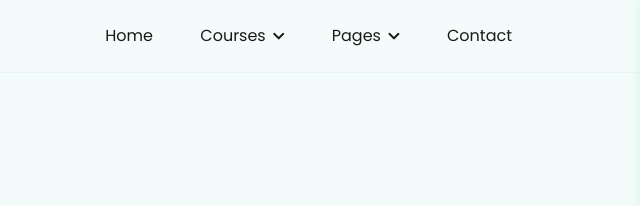
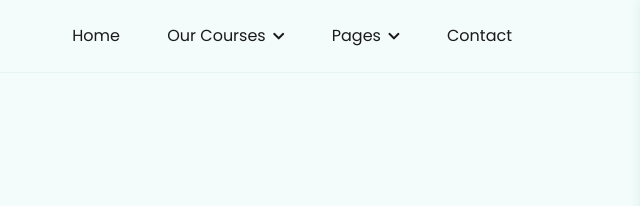
Before and after one commit to noyon-podder/Twstudy, a plain HTML site: page index.html in a window 1280 px wide. Shown: the top 206 px of the page, 640-1280 px from the left. Drawn offline with Linux system fonts and the light colour scheme.

Commit message:
Update index.html
our courses name is changed

```diff
--- a/index.html
+++ b/index.html
@@ -43,7 +43,7 @@
               <ul class="menu">
                 <li class="menu-item"><a href="index.html">home</a></li>
                 <li class="menu-item menu-item-has-children">
-                  <a class="js-toggle-sub-menu" href="#">courses <i class="fas fa-chevron-down"></i></a>
+                  <a class="js-toggle-sub-menu" href="#">Our Courses <i class="fas fa-chevron-down"></i></a>
                   <ul class="sub-menu js-sub-menu">
                     <li class="sub-menu-item"><a href="courses.html">courses</a></li>
                     <li class="sub-menu-item"><a href="courses-details.html">courses details</a></li>
```
